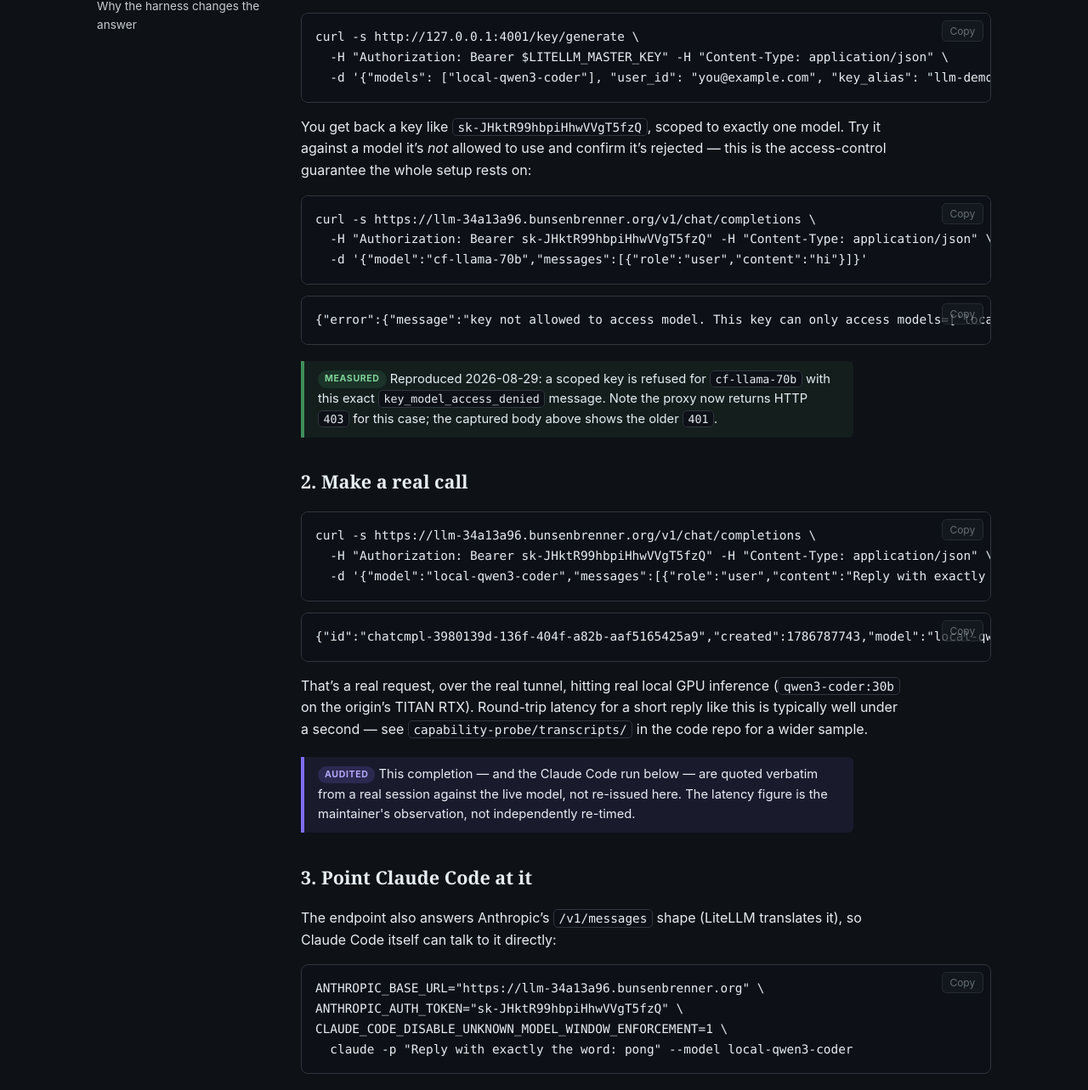
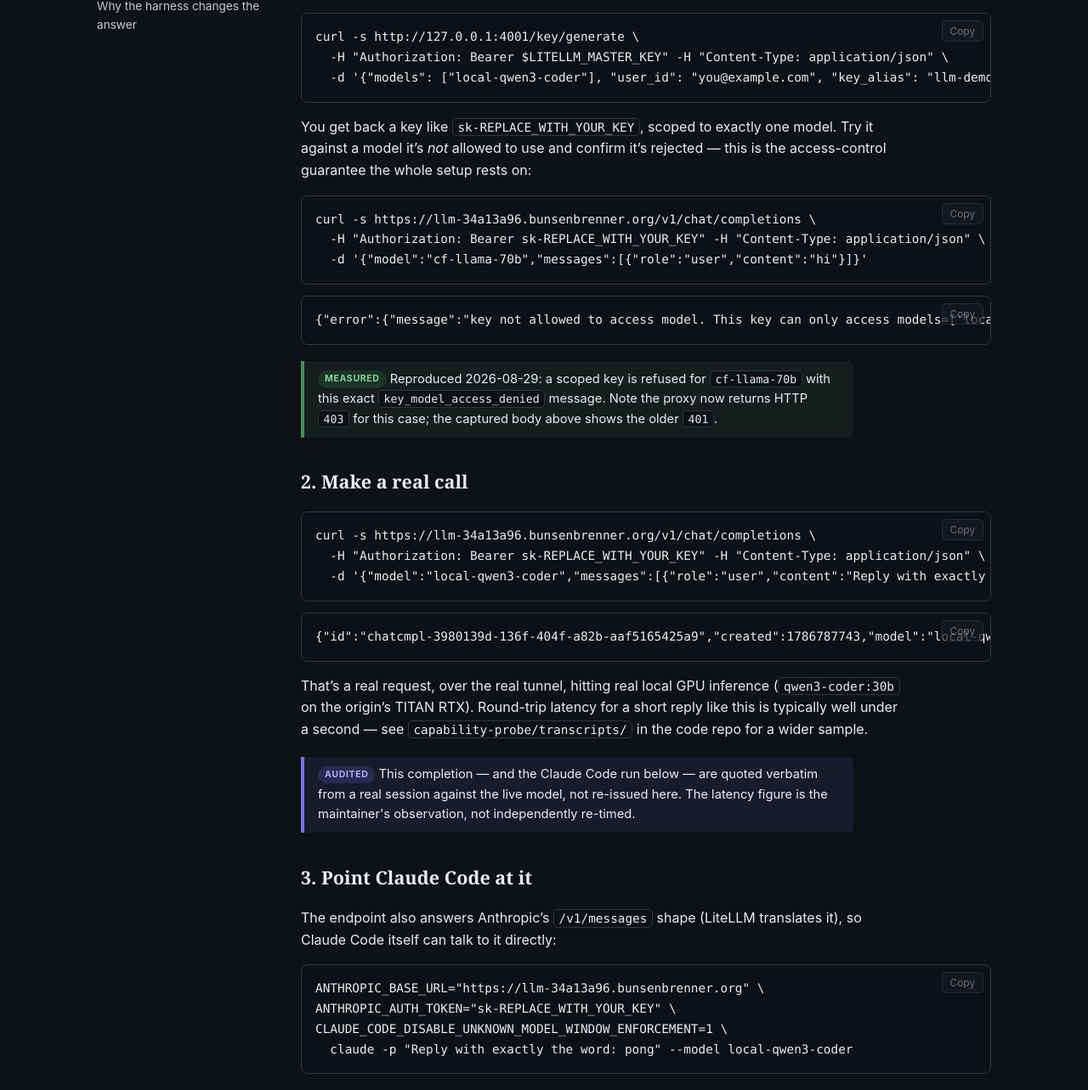
Before and after one commit to scimbe/CADS-DEMO-local-llm-docs, a Jekyll site: the page built from _tutorials/first-call-and-claude-code.md, in a window 1280 px wide. Shown: the part 361-1644 px from the top of the page at 85% size. Built offline with Jekyll 4.4.1, drawn with Linux system fonts in a browser that asks for light colours.

Commit message:
security: replace the (now-revoked) sample API key with a placeholder
The tutorial's example key was live; the proxy operator has since revoked it
(verified dead). Swapped the value for an obvious placeholder so no dead-or-live
key ships as the example.

Co-Authored-By: Claude Opus 4.8 <noreply@anthropic.com>
Claude-Session: https://claude.ai/code/session_01F71YviyJau3vsBrvkG5VS8

````diff
--- a/_tutorials/first-call-and-claude-code.md
+++ b/_tutorials/first-call-and-claude-code.md
@@ -19,13 +19,13 @@ curl -s http://127.0.0.1:4001/key/generate \
   -d '{"models": ["local-qwen3-coder"], "user_id": "you@example.com", "key_alias": "llm-demo-you"}'
 ```
 
-You get back a key like `sk-JHktR99hbpiHhwVVgT5fzQ`, scoped to exactly one model. Try it against
+You get back a key like `sk-REPLACE_WITH_YOUR_KEY`, scoped to exactly one model. Try it against
 a model it's *not* allowed to use and confirm it's rejected — this is the access-control guarantee
 the whole setup rests on:
 
 ```bash
 curl -s https://llm-34a13a96.bunsenbrenner.org/v1/chat/completions \
-  -H "Authorization: Bearer sk-JHktR99hbpiHhwVVgT5fzQ" -H "Content-Type: application/json" \
+  -H "Authorization: Bearer sk-REPLACE_WITH_YOUR_KEY" -H "Content-Type: application/json" \
   -d '{"model":"cf-llama-70b","messages":[{"role":"user","content":"hi"}]}'
 ```
 
@@ -39,7 +39,7 @@ curl -s https://llm-34a13a96.bunsenbrenner.org/v1/chat/completions \
 
 ```bash
 curl -s https://llm-34a13a96.bunsenbrenner.org/v1/chat/completions \
-  -H "Authorization: Bearer sk-JHktR99hbpiHhwVVgT5fzQ" -H "Content-Type: application/json" \
+  -H "Authorization: Bearer sk-REPLACE_WITH_YOUR_KEY" -H "Content-Type: application/json" \
   -d '{"model":"local-qwen3-coder","messages":[{"role":"user","content":"Reply with exactly the word: pong"}],"max_tokens":20}'
 ```
 
@@ -60,7 +60,7 @@ itself can talk to it directly:
 
 ```bash
 ANTHROPIC_BASE_URL="https://llm-34a13a96.bunsenbrenner.org" \
-ANTHROPIC_AUTH_TOKEN="sk-JHktR99hbpiHhwVVgT5fzQ" \
+ANTHROPIC_AUTH_TOKEN="sk-REPLACE_WITH_YOUR_KEY" \
 CLAUDE_CODE_DISABLE_UNKNOWN_MODEL_WINDOW_ENFORCEMENT=1 \
   claude -p "Reply with exactly the word: pong" --model local-qwen3-coder
 ```
````
